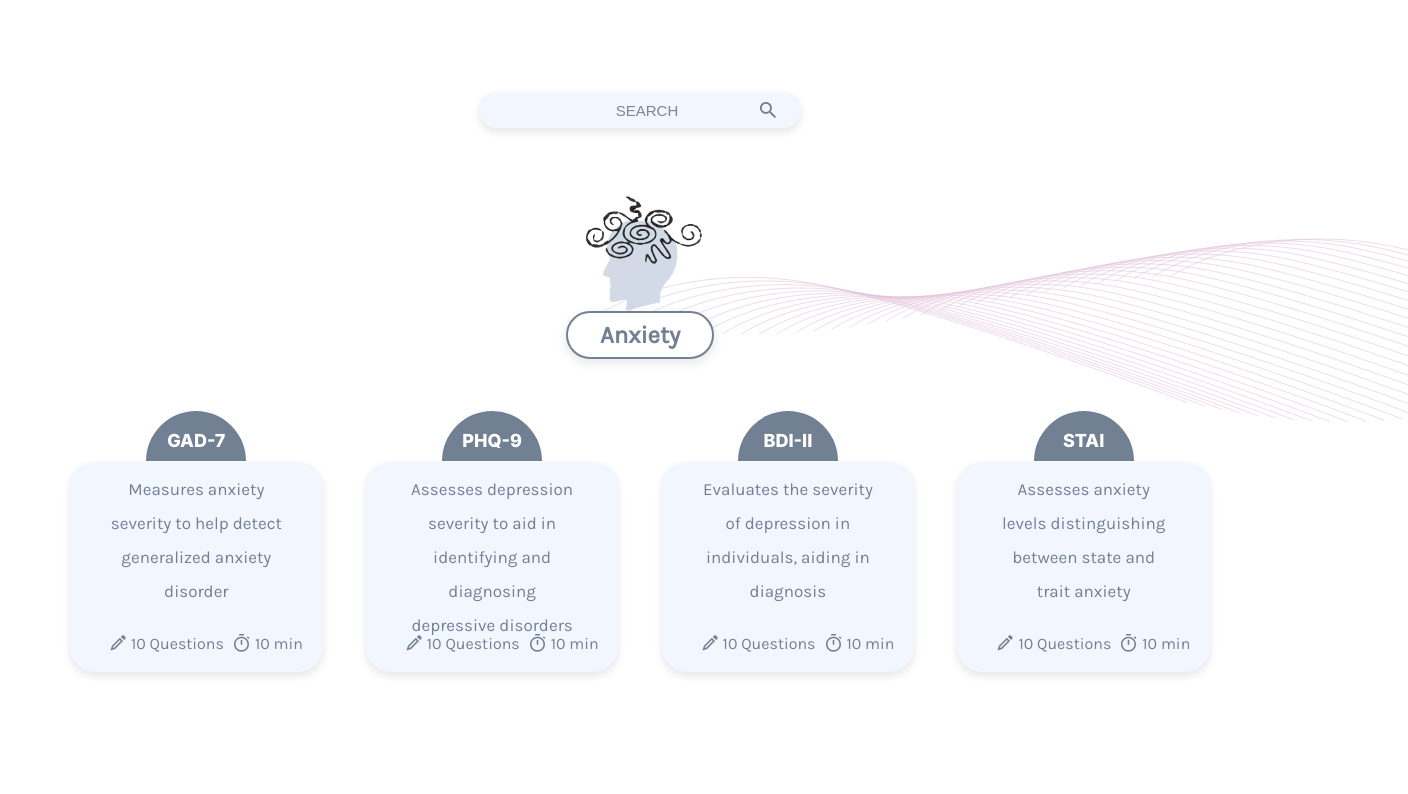
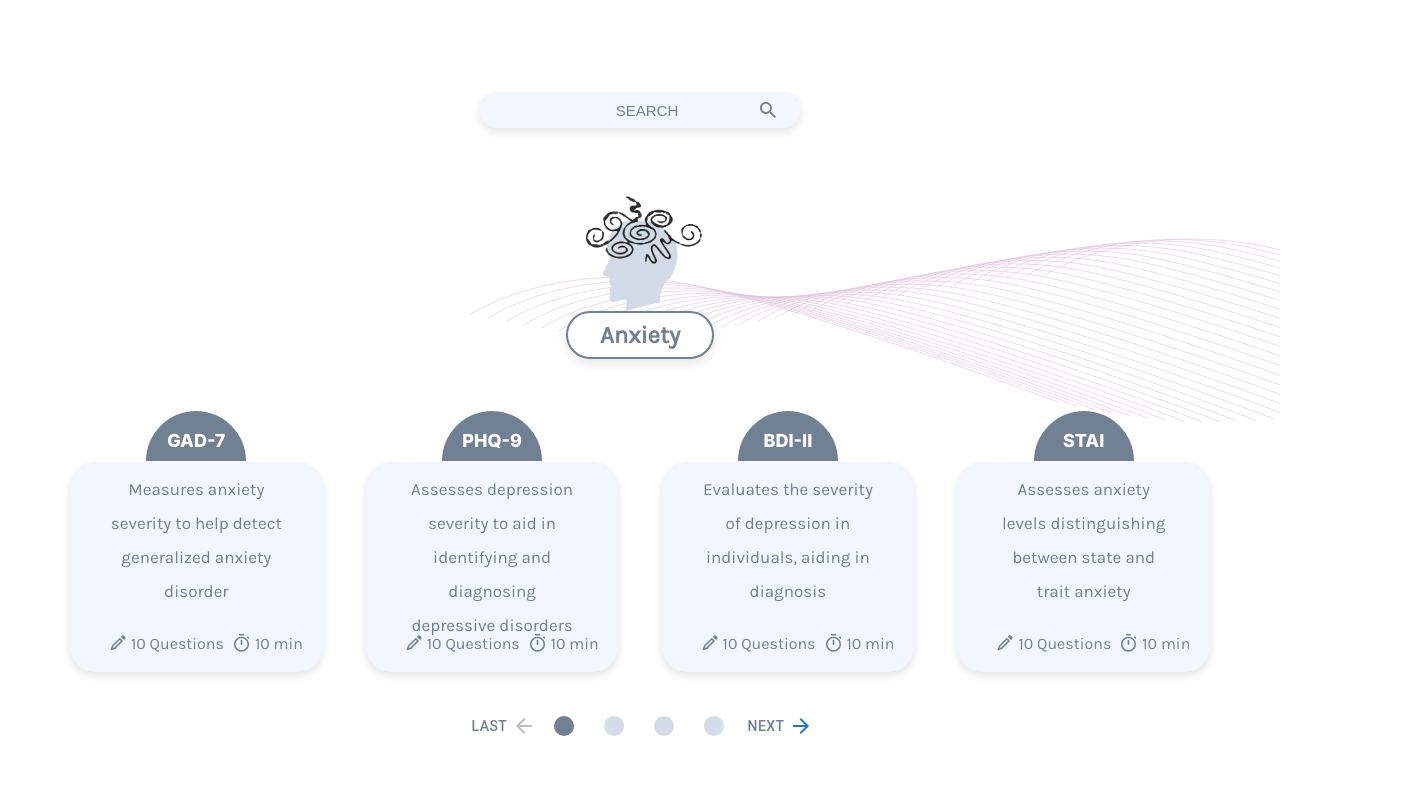
Before and after one commit to rastin1379/doro-frontend, a React (Create React App) app: page /resources in a window 1280 px wide. Shown: the part 540-1334 px from the top of the page, 1408 px wide, since content can reach past the window. Built offline with nearby package versions, Linux system fonts and the light colour scheme.

Commit message:
Adding sliders to resources page

```diff
--- a/package.json
+++ b/package.json
@@ -6,7 +6,8 @@
     "@emotion/react": "^11.11.1",
     "@emotion/styled": "^11.11.0",
     "@material-ui/icons": "^4.11.3",
-    "@mui/material": "^5.14.15",
+    "@mui/icons-material": "^5.14.19",
+    "@mui/material": "^5.14.19",
     "@reduxjs/toolkit": "^1.9.7",
     "@testing-library/jest-dom": "^5.17.0",
     "@testing-library/react": "^13.4.0",
--- a/src/components/resources/AssessmentCategory.js
+++ b/src/components/resources/AssessmentCategory.js
@@ -2,10 +2,14 @@ import React, { useRef, useState } from "react";
 import DoroCard from "../DoroCard";
 import "../../styles/AssessmentCategoryStyles.css";
 import categories from "./CategoriesData";
+import { Button } from "@mui/material";
+import { ArrowBack, ArrowForward } from "@mui/icons-material";
 
 const AssessmentCategory = () => {
   const [searchTerm, setSearchTerm] = useState("");
   const categoryRefs = useRef([]);
+  const [activeCategory, setActiveCategory] = useState(0);
+  const numDotsToShow = 4;
 
   const handleSearchChange = (e) => {
     // Check for Enter key
@@ -15,7 +19,9 @@ const handleSearchChange = (e) => {
     setSearchTerm(currentSearchTerm);
 
     const targetCategory = categories.findIndex((category) =>
-    category.bannerLabel.toLowerCase().includes(currentSearchTerm.toLowerCase())
+      category.bannerLabel
+        .toLowerCase()
+        .includes(currentSearchTerm.toLowerCase())
     );
 
     if (targetCategory !== -1 && categoryRefs.current[targetCategory]) {
@@ -23,6 +29,18 @@ const handleSearchChange = (e) => {
         behavior: "smooth",
       });
     }
+  };
+
+  const handleNextCategory = () => {
+    setActiveCategory(
+      (prevCategory) => (prevCategory + 1) % numDotsToShow // Use modulo to wrap around
+    );
+  };
+
+  const handlePreviousCategory = () => {
+    setActiveCategory(
+      (prevCategory) => (prevCategory - 1 + numDotsToShow) % numDotsToShow // Use modulo to wrap around
+    );
   };
 
   return (
@@ -41,21 +59,25 @@ const handleSearchChange = (e) => {
         {categories.map((category, index) => (
           <div
             key={index}
-            className="category-container"
+            className={`category-container ${
+              index === activeCategory ? "active" : ""
+            }`}
             ref={(el) => (categoryRefs.current[index] = el)} // Assign ref for each category
           >
+            {/* SVG Banner */}
+            <img
+              src={category.bannerSrc}
+              alt="Category Banner"
+              className="banner"
+            />
+
+            {/* lineDecorImg below the banner */}
             <img
               src={category.lineDecorImg}
               className={
                 index % 2 === 0 ? "line-image-right" : "line-image-left"
               }
               alt=""
-            />
-            {/* SVG Banner */}
-            <img
-              src={category.bannerSrc}
-              alt="Category Banner"
-              className="banner"
             />
 
             {/* Stylized label */}
@@ -75,7 +97,32 @@ const handleSearchChange = (e) => {
             </div>
 
             {/* Slider Controls */}
-            <div className="slider-controls"></div>
+            <div className="slider-controls">
+              <Button
+                className="slider-button prev"
+                onClick={handlePreviousCategory}
+                disabled={activeCategory === 0}
+              >
+                <span className="control-text">Last</span> <ArrowBack />
+              </Button>
+              <div className="slider-dots">
+                {Array.from({ length: numDotsToShow }).map((_, dotIndex) => (
+                  <div
+                    key={dotIndex}
+                    className={`slider-dot ${
+                      dotIndex === activeCategory ? "active" : ""
+                    }`}
+                  ></div>
+                ))}
+              </div>
+              <Button
+                className="slider-button next"
+                onClick={handleNextCategory}
+                disabled={categories.length <= numDotsToShow}
+              >
+                <span className="control-text">Next</span> <ArrowForward />
+              </Button>
+            </div>
           </div>
         ))}
       </div>
--- a/src/styles/AssessmentCategoryStyles.css
+++ b/src/styles/AssessmentCategoryStyles.css
@@ -29,13 +29,6 @@
   margin-top: -3%; /* Adjust this value if needed */
 }
 
-.slider-controls {
-  display: flex;
-  justify-content: center;
-  align-items: center;
-  gap: 1%;
-  margin-top: 2%;
-}
 
 .label-container {
   display: flex;
@@ -57,19 +50,19 @@
 .line-image-right {
   position: absolute;
   top: 0;
-  left: 70%;
-  transform: translateX(-50%); /* This centers the image */
-  z-index: 0; /* This ensures the image stays below other content */
-  width: 80%; /* Adjust width as needed */
+  right: 0;
+  z-index: -1;
+  width: 80%;
 }
 
 .line-image-left {
   position: absolute;
-  bottom: 5%;
-  left: 30%;
   transform: translateX(-50%);
-  z-index: 0; /* This ensures the image stays below other content */
+  z-index: 0;
+  top: 0;
+  right: 0;
   width: 80%;
+  right: -1%;
 }
 
 /* Ensure other content overlays the line image */
@@ -103,11 +96,44 @@
   background-size: 10% 50%;
 }
 
-/* Add a separate rule for the placeholder styling */
 .search-category::placeholder {
   font-weight: normal;
   opacity: 1;
-  color: #7d8496;
+  color: #728094;
   font-size: 15px;
   text-align: center;
 }
+
+.slider-controls {
+  display: flex;
+  justify-content: center;
+  align-items: center;
+  gap: 1%;
+  margin-top: 2%;
+  width: 80%; /* Adjust the width as needed */
+}
+
+.slider-dots {
+  display: flex;
+  align-items: center;
+  gap: 30px;
+}
+
+.slider-dot {
+  width: 20px;
+  height: 20px;
+  background-color: #D4DCE9;
+  border-radius: 50%;
+  cursor: pointer;
+  transition: background-color 0.3s ease;
+}
+
+.slider-dot.active {
+  background-color: #728094; /* Active dot color */
+}
+
+.control-text {
+  color: #728094;
+  padding-left: 5px;
+  padding-right: 5px;
+}
```
Also changed, not shown: 1 other file (tests, documents, lock files or other folders). Lines whose indentation alone changed are shown as unchanged.
